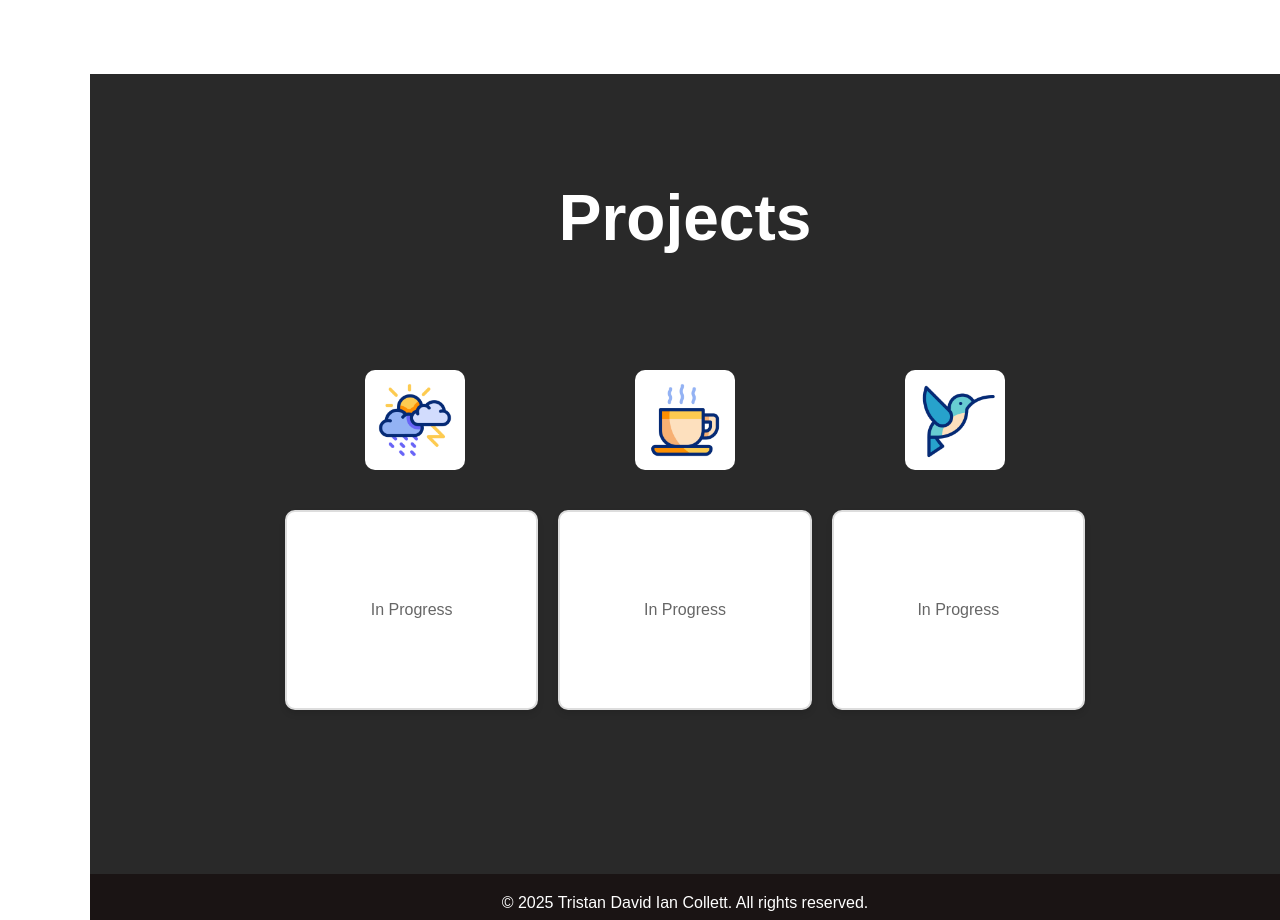
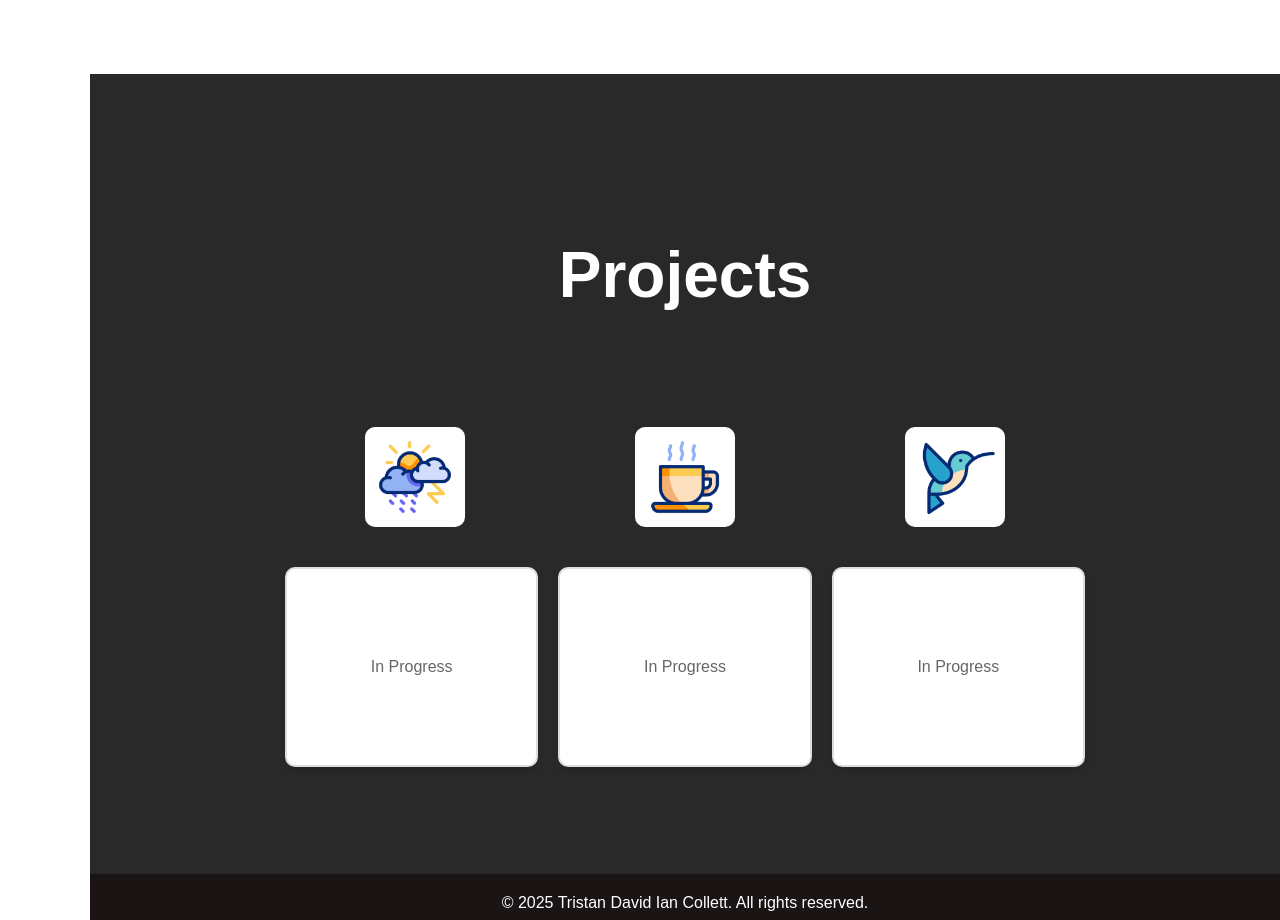
Before and after one commit to TDICollett/my-portfolio, a React (Create React App) app: page / in a window 1280 px wide. Shown: the part 1600-2520 px from the top of the page. Built offline with nearby package versions, Linux system fonts and the light colour scheme.

Commit message:
Further changes to Projects heading

```diff
--- a/src/Styles/Projects.css
+++ b/src/Styles/Projects.css
@@ -13,6 +13,7 @@
 .projects-heading {
   width: 100%;
   text-align: center;
+  padding-top: 10%;
   margin-bottom: 10%;
   margin-top: -5%;
   font-size: 4rem;
```
